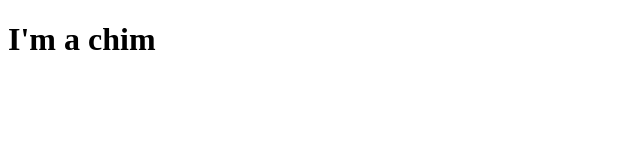
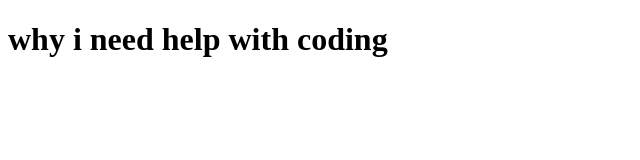
Before and after one commit to skhoo973564/skhoo973564.github.io, a plain HTML site: page index.html in a window 1280 px wide. Shown: the whole page, without its empty margins (0-640 px from the left). Drawn offline with Linux system fonts and the light colour scheme.

Commit message:
Update index.html

```diff
--- a/index.html
+++ b/index.html
@@ -1,9 +1,9 @@
 <!DOCTYPE html>
 <html>
   <head>
-    <title>I'm a chim</title>
+    <title>why i need help with coding</title>
   </head>
   <body>
-    <h1>I'm a chim</h1>
+    <h1>why i need help with coding</h1>
   </body>
 </html>
```
